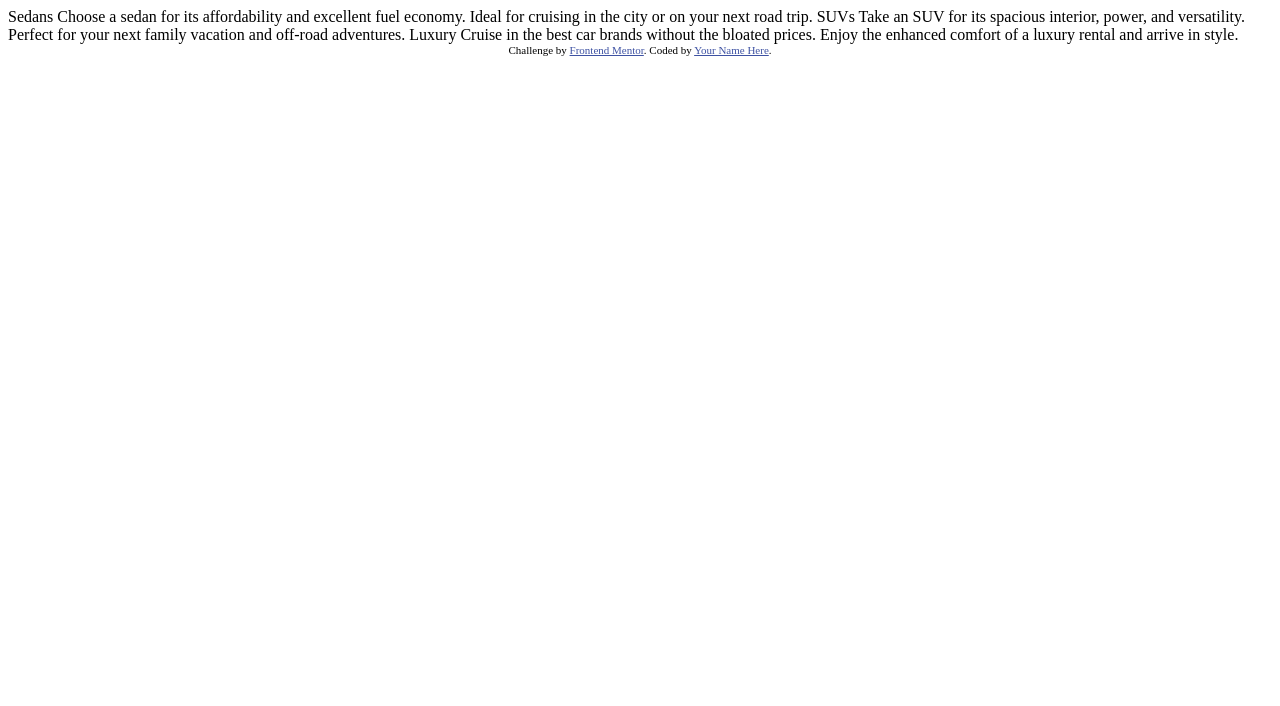
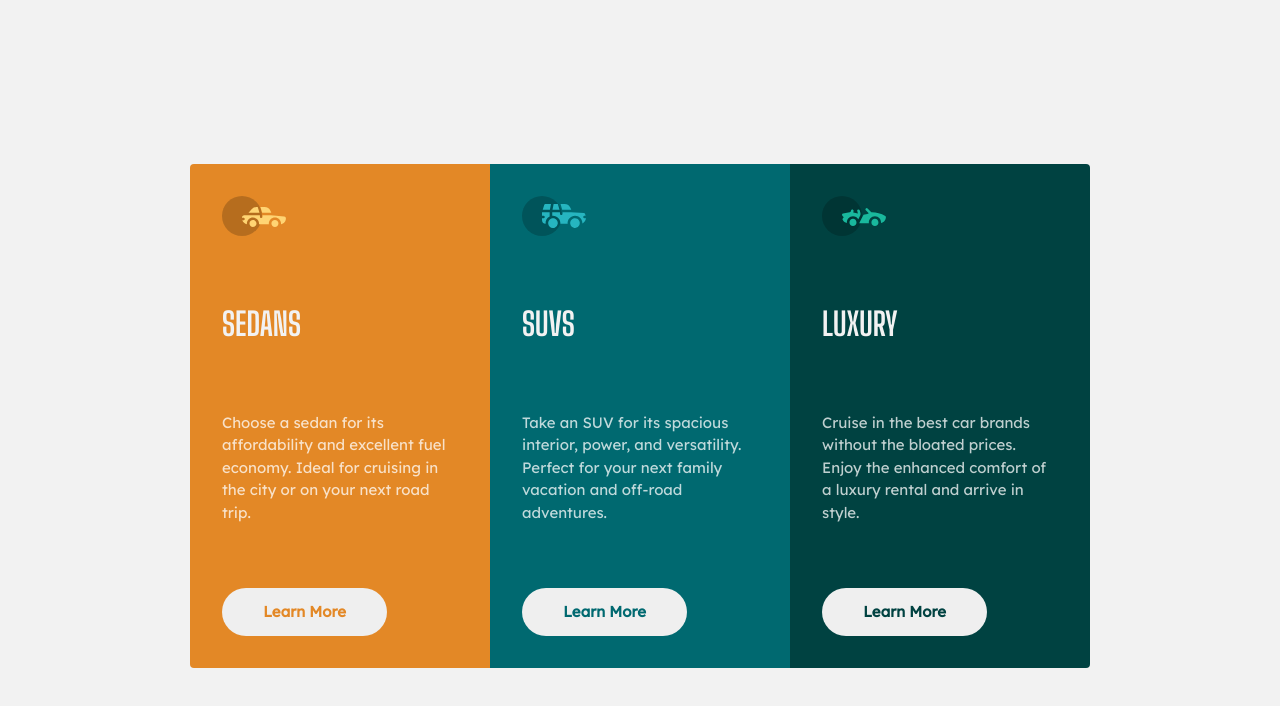
Before and after one commit to DuCostaBrito/FrontendMentorChallenges, a plain HTML site: page 3columnPreviewCard/index.html in a window 1280 px wide. Drawn offline with Linux system fonts and the light colour scheme.

Commit message:
finished

```diff
--- a/3columnPreviewCard/index.html
+++ b/3columnPreviewCard/index.html
@@ -1,36 +1,51 @@
 <!DOCTYPE html>
 <html lang="en">
+
 <head>
-  <meta charset="UTF-8">
-  <meta name="viewport" content="width=device-width, initial-scale=1.0"> <!-- displays site properly based on user's device -->
+  <meta charset="UTF-8" />
+  <meta name="viewport" content="width=device-width, initial-scale=1.0" />
+  <link rel="preconnect" href="https://fonts.googleapis.com" />
+  <link rel="preconnect" href="https://fonts.gstatic.com" crossorigin />
+  <link href="https://fonts.googleapis.com/css2?family=Big+Shoulders+Display:wght@700&family=Lexend+Deca&display=swap"
+    rel="stylesheet" />
 
-  <link rel="icon" type="image/png" sizes="32x32" href="./images/favicon-32x32.png">
+  <link rel="icon" type="image/png" sizes="32x32" href="./images/favicon-32x32.png" />
+  <link rel="stylesheet" href="style.css" />
+  <title>Frontend Mentor | 3-column preview card component</title>
+</head>
 
-  <title>Frontend Mentor | 3-column preview card component</title>
+<body>
+  <main>
+    <section>
+      <article class="article__sedans">
+        <img src="images/icon-sedans.svg" alt="Sedans icon" />
+        <h1 class="article__title">Sedans</h1>
+        <p class="article__discription">
+          Choose a sedan for its affordability and excellent fuel economy.
+          Ideal for cruising in the city or on your next road trip.
+        </p>
+        <button>Learn More</button>
+      </article>
+      <article class="article__suvs">
+        <img src="images/icon-suvs.svg" alt="Suvs icon" />
+        <h1 class="article__title">SUVs</h1>
+        <p class="article__discription">
+          Take an SUV for its spacious interior, power, and versatility.
+          Perfect for your next family vacation and off-road adventures.
+        </p>
+        <button>Learn More</button>
+      </article>
+      <article class="article__luxury">
+        <img src="images/icon-luxury.svg" alt="Luxury icon" />
+        <h1 class="article__title">Luxury</h1>
+        <p class="article__discription">
+          Cruise in the best car brands without the bloated prices. Enjoy the
+          enhanced comfort of a luxury rental and arrive in style.
+        </p>
+        <button>Learn More</button>
+      </article>
+    </section>
+  </main>
+</body>
 
-  <!-- Feel free to remove these styles or customise in your own stylesheet 👍 -->
-  <style>
-    .attribution { font-size: 11px; text-align: center; }
-    .attribution a { color: hsl(228, 45%, 44%); }
-  </style>
-</head>
-<body>
-
-  Sedans
-  Choose a sedan for its affordability and excellent fuel economy. Ideal for cruising in the city
-  or on your next road trip.
-
-  SUVs
-  Take an SUV for its spacious interior, power, and versatility. Perfect for your next family vacation
-  and off-road adventures.
-
-  Luxury
-  Cruise in the best car brands without the bloated prices. Enjoy the enhanced comfort of a luxury
-  rental and arrive in style.
-
-  <div class="attribution">
-    Challenge by <a href="https://www.frontendmentor.io?ref=challenge" target="_blank">Frontend Mentor</a>.
-    Coded by <a href="#">Your Name Here</a>.
-  </div>
-</body>
 </html>
--- /dev/null
+++ b/3columnPreviewCard/style.css
@@ -0,0 +1,159 @@
+:root {
+    --color-primary-300: hsl(31, 77%, 52%);
+    --color-primary-500: hsl(184, 100%, 22%);
+    --color-primary-800: hsl(179, 100%, 13%);
+
+    --color-neutral-100: hsla(0, 0%, 100%, 0.75);
+    --color-neutral-200: hsl(0, 0%, 95%);
+
+    --ff-neutral: 'Lexend Deca', sans-serif;
+    --ff-accent: 'Big Shoulders Display', cursive;
+
+    --fw-light: 400;
+    --fw-semi-bold: 700;
+
+    --fs-p: 15px;
+}
+
+/* CSS reset */
+/* Box sizing rules */
+*,
+*::before,
+*::after {
+  box-sizing: border-box;
+}
+
+/* Remove default margin */
+* {
+  margin: 0;
+  padding: 0;
+  font: inherit;
+}
+
+/* Remove list styles on ul, ol elements with a list role, which suggests default styling will be removed */
+ul[role="list"],
+ol[role="list"] {
+  list-style: none;
+}
+
+/* Set core root defaults */
+html:focus-within {
+  scroll-behavior: smooth;
+}
+
+html,
+body {
+  height: 100%;
+}
+
+/* Set core body defaults */
+body {
+  text-rendering: optimizeSpeed;
+  line-height: 1.5;
+}
+
+/* A elements that don't have a class get default styles */
+a:not([class]) {
+  text-decoration-skip-ink: auto;
+}
+
+/* Make images easier to work with */
+img,
+picture,
+svg {
+  max-width: 100%;
+  display: block;
+}
+
+/* Remove all animations, transitions and smooth scroll for people that prefer not to see them */
+@media (prefers-reduced-motion: reduce) {
+  html:focus-within {
+    scroll-behavior: auto;
+  }
+
+  *,
+  *::before,
+  *::after {
+    animation-duration: 0.01ms !important;
+    animation-iteration-count: 1 !important;
+    transition-duration: 0.01ms !important;
+    scroll-behavior: auto !important;
+  }
+}
+
+/* Styling */
+body {
+    color: var(--color-neutral-100);
+    background-color: var(--color-neutral-200);
+    font-family: var(--ff-neutral);
+    font-size: var(--fs-p);
+    display: grid;
+    place-content: center;
+    margin: 1rem;
+}
+
+article{
+    display: grid;
+    gap: 1.5rem;
+    padding: 2rem;
+}
+
+@media (min-width: 40em) {
+    section {
+        display: grid;
+        overflow: hidden;
+        border-radius: .5vh;
+        place-content: center;
+        grid-template-columns: 1fr 1fr 1fr;
+        max-width: 900px;
+    }
+    article{
+        gap:4rem;
+    }
+}
+
+article > h1 {
+    color:var(--color-neutral-200);
+    font-size: 2rem;
+    font-family: var(--ff-accent);
+    text-transform: uppercase;
+}
+
+.article__sedans {
+    --color-buttom: var(--color-primary-300);
+    background-color: var(--color-primary-300);
+}
+
+.article__suvs {
+    --color-buttom: var(--color-primary-500);
+    background-color: var(--color-primary-500);
+}
+
+.article__luxury {
+    --color-buttom: var(--color-primary-800);
+    background-color: var(--color-primary-800);
+}
+
+button {
+    font-family: var(--ff-neutral);
+    color: var(--color-buttom);
+    font-weight: var(--fw-semi-bold);
+    border-radius: 2rem;
+    border: 0;
+    line-height: 3rem;
+    width: 50%;
+}
+
+button:is(:hover, :focus) {
+
+    background-color: var(--color-buttom);
+    color: var(--color-neutral-200);
+    border: 1px solid var(--color-neutral-200);
+    line-height: calc(3rem - 2px);
+}
+
+@media (min-width: 40em) {
+    button {
+        width: 70%;
+    }
+}
```
